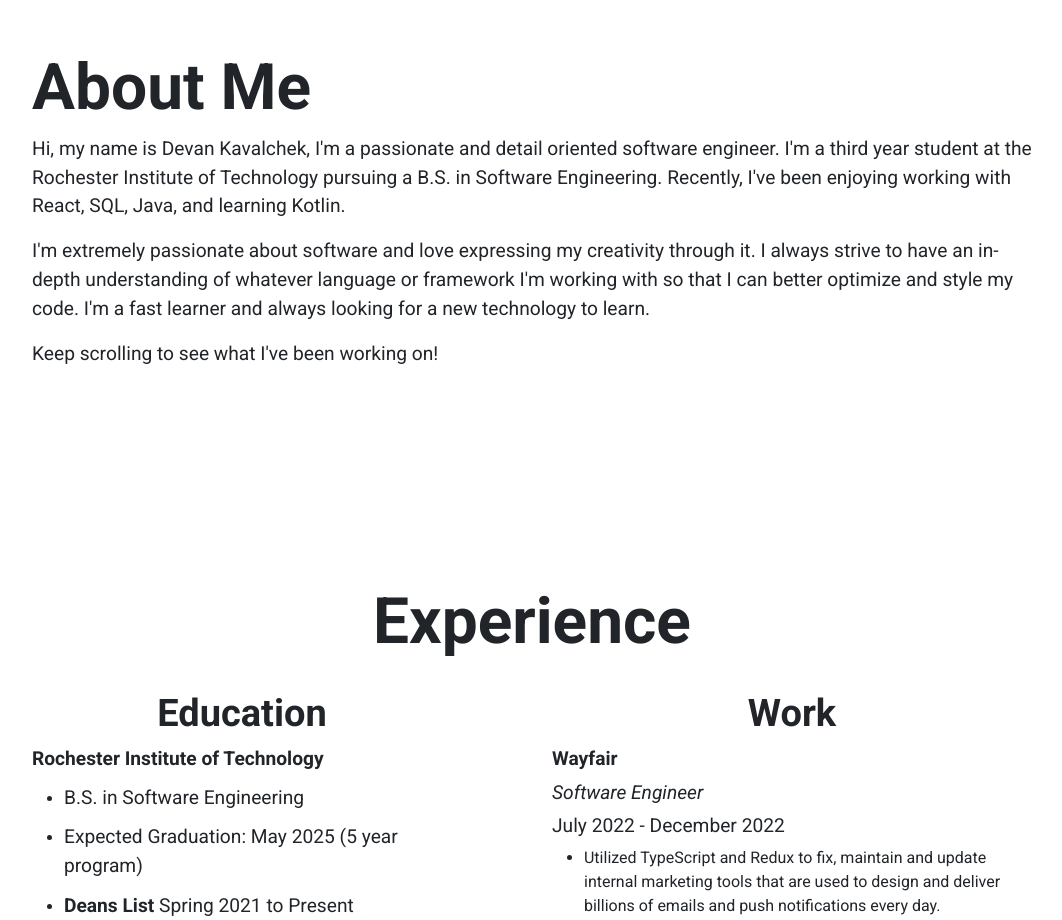
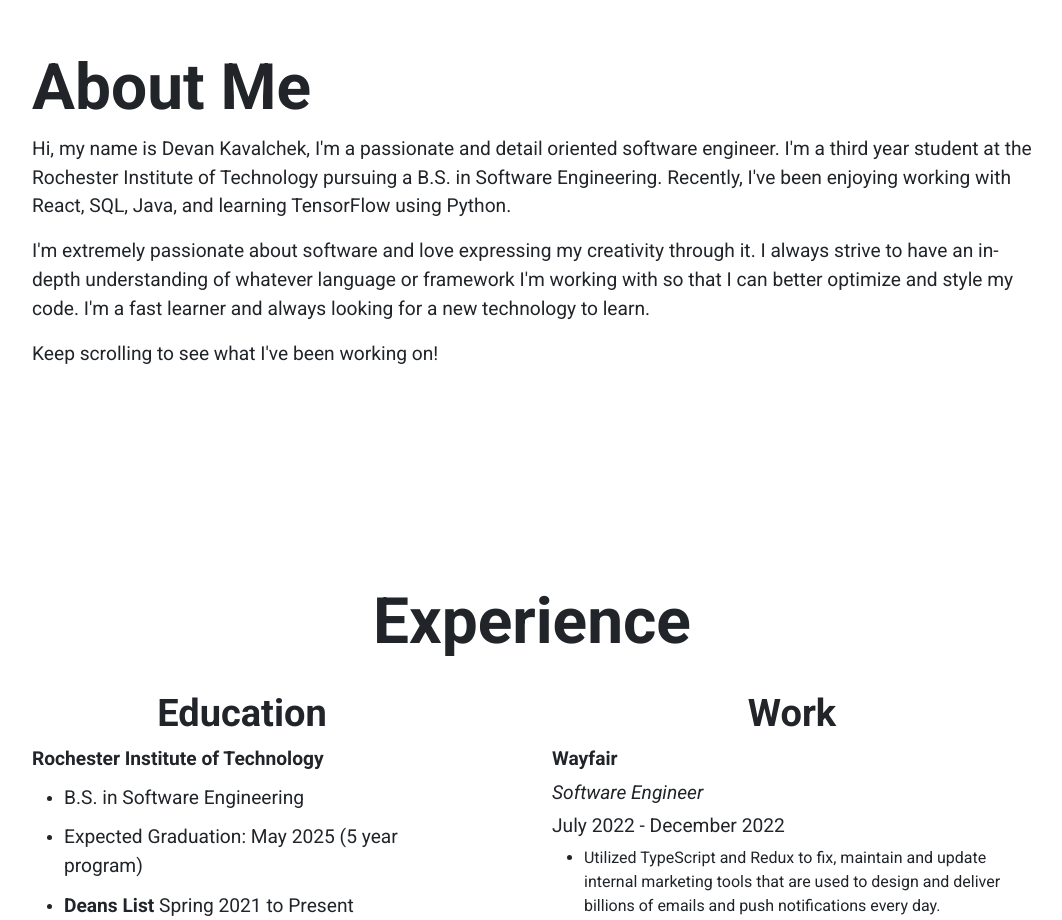
Before and after one commit to devkav/personalWebsite, a React (Create React App) app: page / in a window 1280 px wide. Shown: the part 800-1720 px from the top of the page, without its empty margins (108-1170 px from the left). Built offline with nearby package versions, Linux system fonts and the light colour scheme.

Commit message:
Update about me

```diff
--- a/src/pages/AboutMe.jsx
+++ b/src/pages/AboutMe.jsx
@@ -9,7 +9,8 @@ function AboutMe(props) {
           Hi, my name is Devan Kavalchek, I'm a passionate and detail oriented
           software engineer. I'm a third year student at the Rochester Institute
           of Technology pursuing a B.S. in Software Engineering. Recently, I've
-          been enjoying working with React, SQL, Java, and learning Kotlin.
+          been enjoying working with React, SQL, Java, and learning TensorFlow
+          using Python.
         </p>
         <p>
           I'm extremely passionate about software and love expressing my
```
